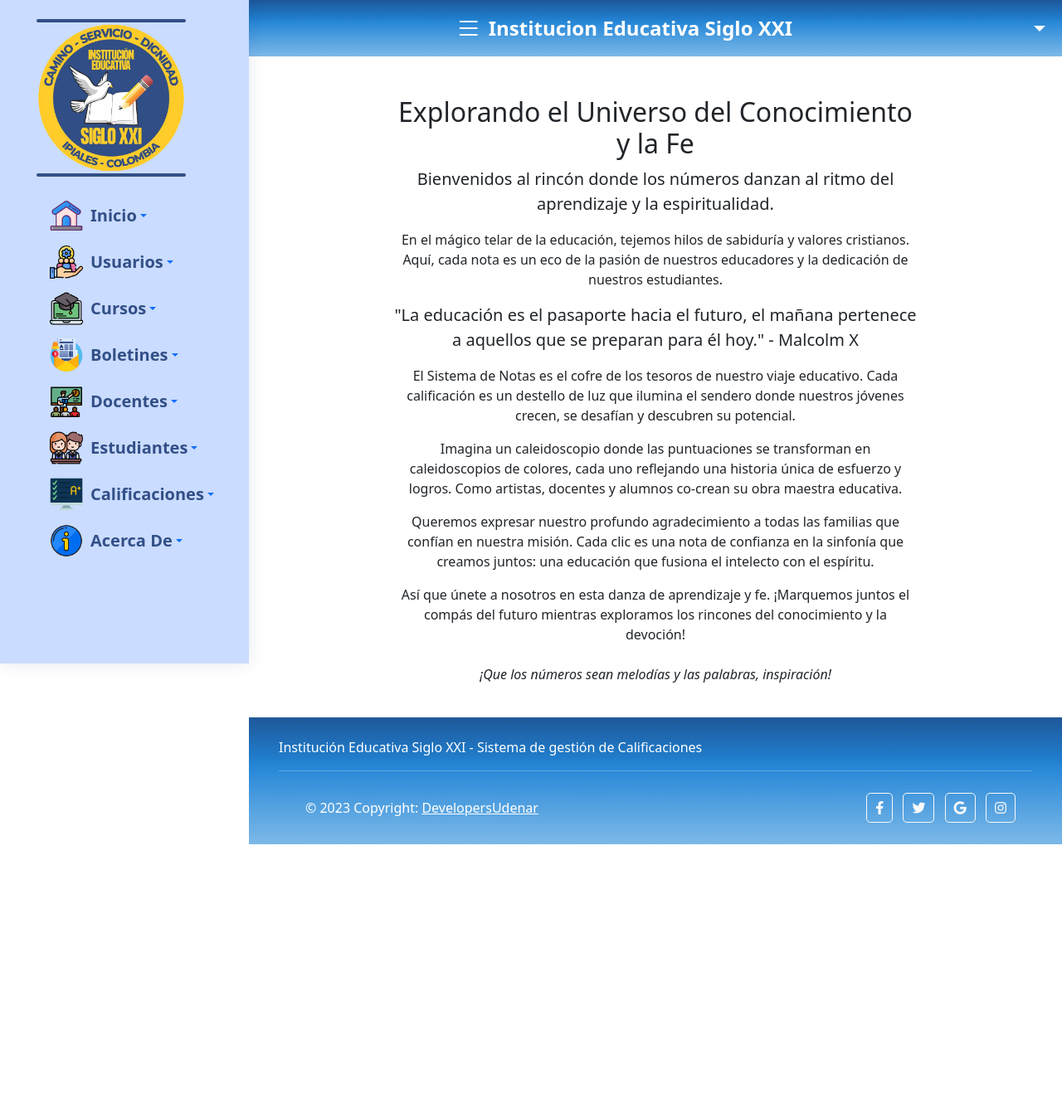
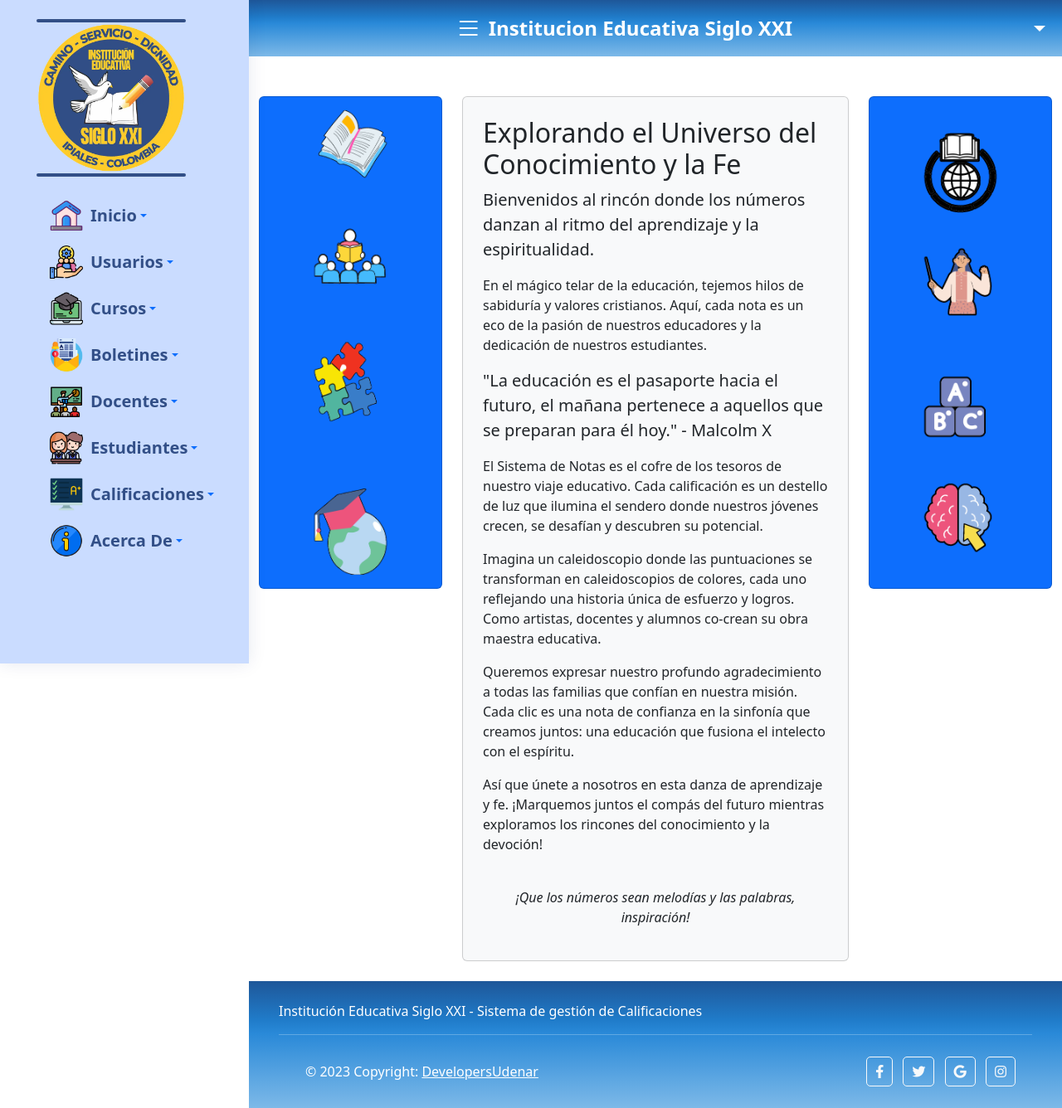
Before and after one commit to karyn2/softAbraham2023, a CodeIgniter 4 app: the page made by app/Views/Acercade.php in a window 1280 px wide. Shown: the whole page at 83% size. Before the commit the page ends 1018 px from the top, so only its background shows below. Run offline with PHP 8.4 and a stand-in for CodeIgniter, Linux system fonts and the light colour scheme; the template is opened without the code that fills it, so the values that code supplies are empty; some libraries are stand-ins or nearby versions.

Commit message:
@vadelgado 10:56 am mejoramiento Acercade

```diff
--- a/app/Views/Acercade.php
+++ b/app/Views/Acercade.php
@@ -1,19 +1,45 @@
 <?= $this->extend('layout/layout') ?>
 <?= $this->section('content') ?>
+
 <div class="container mt-5">
     <div class="row">
-    <div class="col-md-8 mx-auto text-center">
+        <div class="col-md-3">
+            <div class="card bg-primary text-white mb-4">
+                <div class="card-body text-center">
+                    <img src="../public/img/V1.png" class="img-fluid" alt="Imagen 1" style="max-width: 60%;" role="presentation">
+                </div>
+            </div>
+        </div>
+        <div class="col-md-6">
+            <div class="card bg-light p-4 rounded">
+
                 <h2>Explorando el Universo del Conocimiento y la Fe</h2>
           <p class="lead">Bienvenidos al rincón donde los números danzan al ritmo del aprendizaje y la espiritualidad.</p>
-      <p>En el mágico telar de la educación, tejemos hilos de sabiduría y valores cristianos. Aquí, cada nota es un eco de la pasión de nuestros educadores y la dedicación de nuestros estudiantes.</p>
+          <p>En el mágico telar de la educación, tejemos hilos de sabiduría y valores cristianos. Aquí, cada nota es un
+            eco de la pasión de nuestros educadores y la dedicación de nuestros estudiantes.</p>
           <blockquote class="blockquote">
-        <p class="mb-0">"La educación es el pasaporte hacia el futuro, el mañana pertenece a aquellos que se preparan para él hoy." - Malcolm X</p>
+            <p class="mb-0">"La educación es el pasaporte hacia el futuro, el mañana pertenece a aquellos que se preparan
+              para él hoy." - Malcolm X</p>
           </blockquote>
-      <p>El Sistema de Notas es el cofre de los tesoros de nuestro viaje educativo. Cada calificación es un destello de luz que ilumina el sendero donde nuestros jóvenes crecen, se desafían y descubren su potencial.</p>
-      <p>Imagina un caleidoscopio donde las puntuaciones se transforman en caleidoscopios de colores, cada uno reflejando una historia única de esfuerzo y logros. Como artistas, docentes y alumnos co-crean su obra maestra educativa.</p>
-      <p>Queremos expresar nuestro profundo agradecimiento a todas las familias que confían en nuestra misión. Cada clic es una nota de confianza en la sinfonía que creamos juntos: una educación que fusiona el intelecto con el espíritu.</p>
-      <p>Así que únete a nosotros en esta danza de aprendizaje y fe. ¡Marquemos juntos el compás del futuro mientras exploramos los rincones del conocimiento y la devoción!</p>
+          <p>El Sistema de Notas es el cofre de los tesoros de nuestro viaje educativo. Cada calificación es un destello
+            de luz que ilumina el sendero donde nuestros jóvenes crecen, se desafían y descubren su potencial.</p>
+          <p>Imagina un caleidoscopio donde las puntuaciones se transforman en caleidoscopios de colores, cada uno
+            reflejando una historia única de esfuerzo y logros. Como artistas, docentes y alumnos co-crean su obra maestra
+            educativa.</p>
+          <p>Queremos expresar nuestro profundo agradecimiento a todas las familias que confían en nuestra misión. Cada
+            clic es una nota de confianza en la sinfonía que creamos juntos: una educación que fusiona el intelecto con el
+            espíritu.</p>
+          <p>Así que únete a nosotros en esta danza de aprendizaje y fe. ¡Marquemos juntos el compás del futuro mientras
+            exploramos los rincones del conocimiento y la devoción!</p>
           <p class="text-center mt-4"><em>¡Que los números sean melodías y las palabras, inspiración!</em></p>
+            </div>
+        </div>
+        <div class="col-md-3">
+            <div class="card bg-primary text-white mb-4">
+                <div class="card-body text-center">
+                    <img src="../public/img/V2.png" class="img-fluid" alt="Imagen 2" style="max-width: 60%;" role="presentation">
+                </div>
+            </div>
         </div>
     </div>
 </div>
```
Also changed, not shown: public/img/V1.png (added), public/img/V2.png (added). Lines whose indentation alone changed are shown as unchanged.
